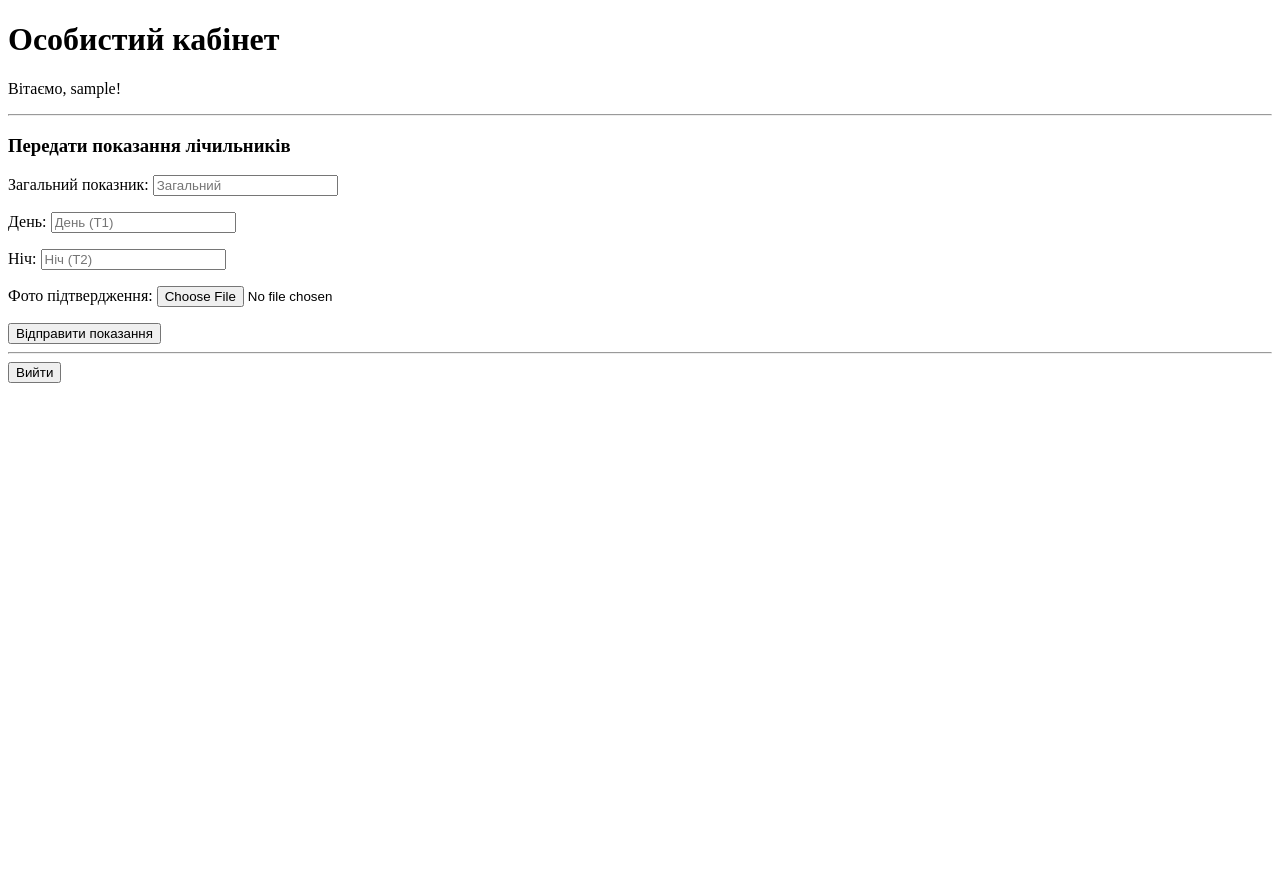
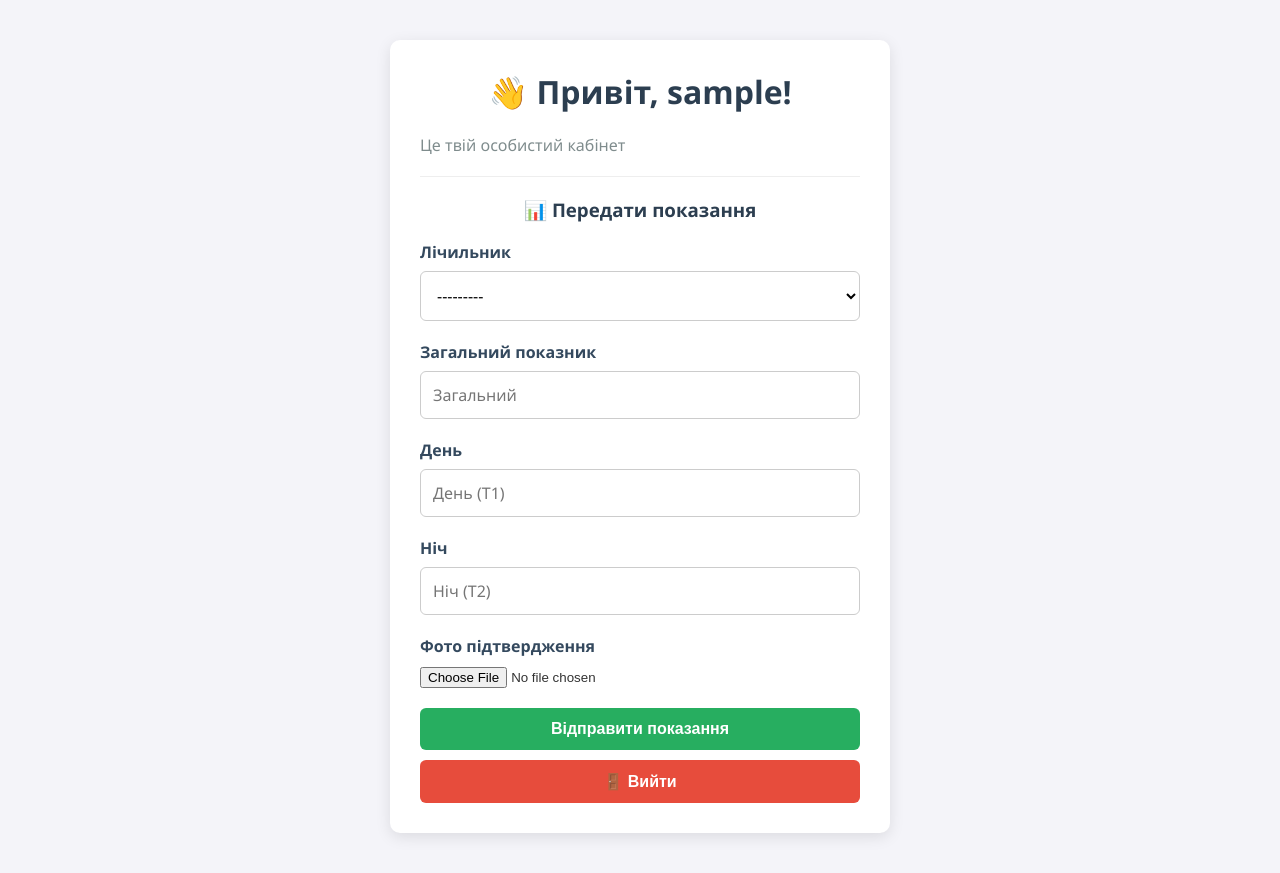
Before and after one commit to profi110/cooperative_manager, a Django app: page /dashboard/ in a window 1280 px wide. Before the commit the page ends 383 px from the top, so only its background shows below. Run offline with Django 5.2, Linux system fonts and the light colour scheme; the visitor is signed in with stand-in values (Sample User, id 1); data that the repository does not hold is empty.

Commit message:
Unify design for login and dashboard, add Home button and CSRF/error handling

```diff
--- a/meters/forms.py
+++ b/meters/forms.py
@@ -5,7 +5,7 @@ from .models import Reading
 class ReadingForm(forms.ModelForm):
     class Meta:
         model = Reading
-        fields = ['value_total', 'value_day', 'value_night', 'photo']
+        fields = ['meter', 'value_total', 'value_day', 'value_night', 'photo']
         widgets = {
             'value_total': forms.NumberInput(
                 attrs={'class': 'form-control', 'placeholder': 'Загальний'}),
--- a/meters/urls.py
+++ b/meters/urls.py
@@ -2,5 +2,5 @@ from django.urls import path
 from . import views
 
 urlpatterns = [
-      path('submit/<int:meter_id>/', views.submit_reading, name='submit_reading'),
+
 ]
--- a/static/css/style.css
+++ b/static/css/style.css
@@ -7,16 +7,24 @@ body {
     margin: 0;
     padding: 20px;
     color: #333;
+
+    /* Центрування контенту по вертикалі (для дашборду) */
+    display: flex;
+    flex-direction: column;
+    align-items: center;
+    min-height: 100vh;
 }
 
 /* Основний контейнер (картка по центру) */
-.container {
-    max-width: 500px; /* ✅ Виправлено: вузька колонка */
-    margin: 40px auto; /* Центрування по горизонталі */
+.container, .dashboard-card {
+    width: 100%;
+    max-width: 500px; /* Вузька колонка */
+    margin: 20px auto;
     background: white;
     padding: 30px;
     border-radius: 10px; /* Закруглені кути */
     box-shadow: 0 4px 15px rgba(0,0,0,0.1); /* Тінь */
+    box-sizing: border-box;
 }
 
 /* Заголовки */
@@ -26,53 +34,63 @@ h1, h2, h3 {
     margin-top: 0;
 }
 
+hr {
+    border: 0;
+    border-top: 1px solid #eee;
+    margin: 20px 0;
+}
+
 /* =========================================
    2. ФОРМИ ТА ПОЛЯ ВВОДУ
    ========================================= */
 .form-group {
     margin-bottom: 20px; /* Відступ між полями */
+    text-align: left;
 }
 
-/* Стилізація всіх текстових полів, списків та текстових областей */
+/* Стилізація підписів (Label) */
+.form-group label {
+    display: block;      /* Щоб підпис був над полем */
+    margin-bottom: 8px;  /* Відступ від тексту до поля */
+    font-weight: 600;
+    color: #34495e;
+}
+
+/* Стилізація всіх текстових полів */
 input[type="text"],
 input[type="password"],
 input[type="email"],
 input[type="number"],
-select,          /* Випадаючі списки */
-textarea {       /* Великі текстові поля */
+select,
+textarea {
     width: 100%;
     padding: 12px;
-    margin-top: 8px;
-    box-sizing: border-box; /* Щоб відступи не ламали ширину */
+    margin-top: 0; /* Прибираємо margin, бо керуємо через label */
+    box-sizing: border-box;
     border: 1px solid #ccc;
     border-radius: 6px;
     font-size: 16px;
     font-family: inherit;
-    transition: border-color 0.3s ease; /* Плавна зміна кольору */
+    transition: all 0.3s ease;
+    background-color: #fff;
 }
 
 /* Ефект при натисканні на поле */
 input:focus, select:focus, textarea:focus {
-    border-color: #2980b9; /* Синій колір рамки */
+    border-color: #27ae60; /* Зелена рамка (в стиль кнопок) */
     outline: none;
-    box-shadow: 0 0 8px rgba(41, 128, 185, 0.2); /* Легке світіння */
-}
-
-/* Підписи до полів */
-label {
-    font-weight: 600;
-    color: #34495e;
+    box-shadow: 0 0 0 4px rgba(39, 174, 96, 0.1); /* Легке зелене світіння */
 }
 
 /* =========================================
    3. КНОПКИ
    ========================================= */
-/* Основна кнопка (за замовчуванням зелена) */
-.btn {
+/* Базова кнопка (і для Submit) */
+.btn, .btn-submit, button[type="submit"] {
     display: block;
     width: 100%;
     padding: 12px;
-    background-color: #27ae60;
+    background-color: #27ae60; /* Зелений */
     color: white;
     border: none;
     border-radius: 6px;
@@ -83,10 +101,31 @@ label {
     text-decoration: none;
     box-sizing: border-box;
     transition: background-color 0.3s;
+    margin-top: 10px;
 }
 
-.btn:hover {
-    background-color: #219150; /* Темніший зелений при наведенні */
+.btn:hover, .btn-submit:hover, button[type="submit"]:hover {
+    background-color: #219150; /* Темніший зелений */
+}
+
+/* Червона кнопка "Вихід" (Logout) */
+.btn-logout {
+    background-color: #e74c3c !important; /* Червоний */
+    margin-top: 20px;
+}
+
+.btn-logout:hover {
+    background-color: #c0392b !important; /* Темніший червоний */
+}
+
+/* 👇👇👇 НОВА СИНЯ КНОПКА "НА ГОЛОВНУ" 👇👇👇 */
+.btn-home {
+    background-color: #3498db !important; /* Приємний синій */
+    margin-top: 10px;
+}
+
+.btn-home:hover {
+    background-color: #2980b9 !important; /* Темніший синій при наведенні */
 }
 
 /* Кнопка "Назад" (сіре посилання) */
@@ -107,7 +146,7 @@ label {
 /* =========================================
    4. ПОВІДОМЛЕННЯ ТА ПОМИЛКИ
    ========================================= */
-/* Блок загальної помилки */
+/* Загальний блок помилки */
 .error-box {
     background-color: #ffe6e6;
     color: #d8000c;
@@ -118,14 +157,15 @@ label {
     font-size: 14px;
 }
 
-/* Текст помилки під конкретним полем */
-.field-error {
+/* Помилка під конкретним полем */
+.error-message, .field-error {
     color: #e74c3c;
     font-size: 0.85em;
     margin-top: 5px;
+    text-align: left;
 }
 
-/* Блок "Двозонний лічильник" (блакитний) */
+/* Блок "Двозонний лічильник" (інфо) */
 .zone-info {
     background: #e8f6f3;
     padding: 15px;
@@ -138,30 +178,27 @@ label {
 /* =========================================
    5. ГОЛОВНА СТОРІНКА (HOME PAGE)
    ========================================= */
-/* Сітка для карток вибору (Мешканець / Голова) */
 .welcome-grid {
     display: grid;
-    grid-template-columns: 1fr 1fr; /* Дві рівні колонки */
+    grid-template-columns: 1fr 1fr;
     gap: 20px;
     margin-top: 30px;
 }
 
-/* Картка всередині сітки */
 .card {
     background: #fff;
     padding: 25px;
     border-radius: 8px;
     border: 1px solid #eee;
     text-align: center;
-    transition: transform 0.2s; /* Анімація при наведенні */
+    transition: transform 0.2s;
 }
 
 .card:hover {
-    transform: translateY(-5px); /* Картка трохи підстрибує */
+    transform: translateY(-5px);
     box-shadow: 0 5px 15px rgba(0,0,0,0.1);
 }
 
-/* Адаптивність: на телефонах картки стають одна під одною */
 @media (max-width: 600px) {
     .welcome-grid {
         grid-template-columns: 1fr;
--- a/users/templates/users/dashboard.html
+++ b/users/templates/users/dashboard.html
@@ -1,28 +1,48 @@
-<!DOCTYPE html>
+{% load static %} <!DOCTYPE html>
 <html lang="uk">
 <head>
     <meta charset="UTF-8">
     <title>Особистий кабінет</title>
+    <link rel="stylesheet" href="{% static 'css/style.css' %}">
 </head>
 <body>
-<h1>Особистий кабінет</h1>
-<p>Вітаємо, {{ user.username }}!</p>
 
-<hr>
+<div class="dashboard-card"><h1>👋 Привіт, {{ user.username }}!</h1>
+    <p style="color: #7f8c8d;">Це твій особистий кабінет</p>
 
-<h3>Передати показання лічильників</h3>
+    <hr>
 
-<form method="post">
-    {% csrf_token %}
-    {{ form.as_p }}
-    <button type="submit">Відправити показання</button>
-</form>
+    <h3>📊 Передати показання</h3>
 
-<hr>
+    <form method="post" class="styled-form" enctype="multipart/form-data">
+        {% csrf_token %}
+        {% if form.non_field_errors %}
+            <div class="error-box">
+                {% for error in form.non_field_errors %}
+                    <p>⚠️ {{ error }}</p>
+                {% endfor %}
+            </div>
+        {% endif %}
+        {% for field in form %}
+            <div class="form-group">
+                <label for="{{ field.id_for_label }}">{{ field.label }}</label>
+                {{ field }}
+                {% if field.errors %}
+                    <div class="error-message">
+                        {{ field.errors }}
+                    </div>
+                {% endif %}
+            </div>
+        {% endfor %}
 
-<form action="{% url 'logout' %}" method="post">
-    {% csrf_token %}
-    <button type="submit">Вийти</button>
-</form>
+        <button type="submit" class="btn-submit">Відправити показання</button>
+    </form>
+
+    <form action="{% url 'logout' %}" method="post">
+        {% csrf_token %}
+        <button type="submit" class="btn btn-logout">🚪 Вийти</button>
+    </form>
+</div>
+
 </body>
 </html>
--- a/users/views.py
+++ b/users/views.py
@@ -24,12 +24,14 @@ def home(request):
 @login_required
 def dashboard(request):
     if request.method == 'POST':
-        form = ReadingForm(request.POST)
+        form = ReadingForm(request.POST, request.FILES)
         if form.is_valid():
             reading = form.save(commit=False)
             reading.user = request.user
             reading.save()
             return redirect('user_dashboard')
+        else:
+            print("🛑 ПОМИЛКИ ФОРМИ:", form.errors)
     else:
         form = ReadingForm()
 
```
Also changed, not shown: meters/templates/meters/submit_reading.html (deleted, +0 -61 lines), meters/views.py (deleted, +0 -23 lines), users/templates/registration/login.html (+28 -14 lines).
